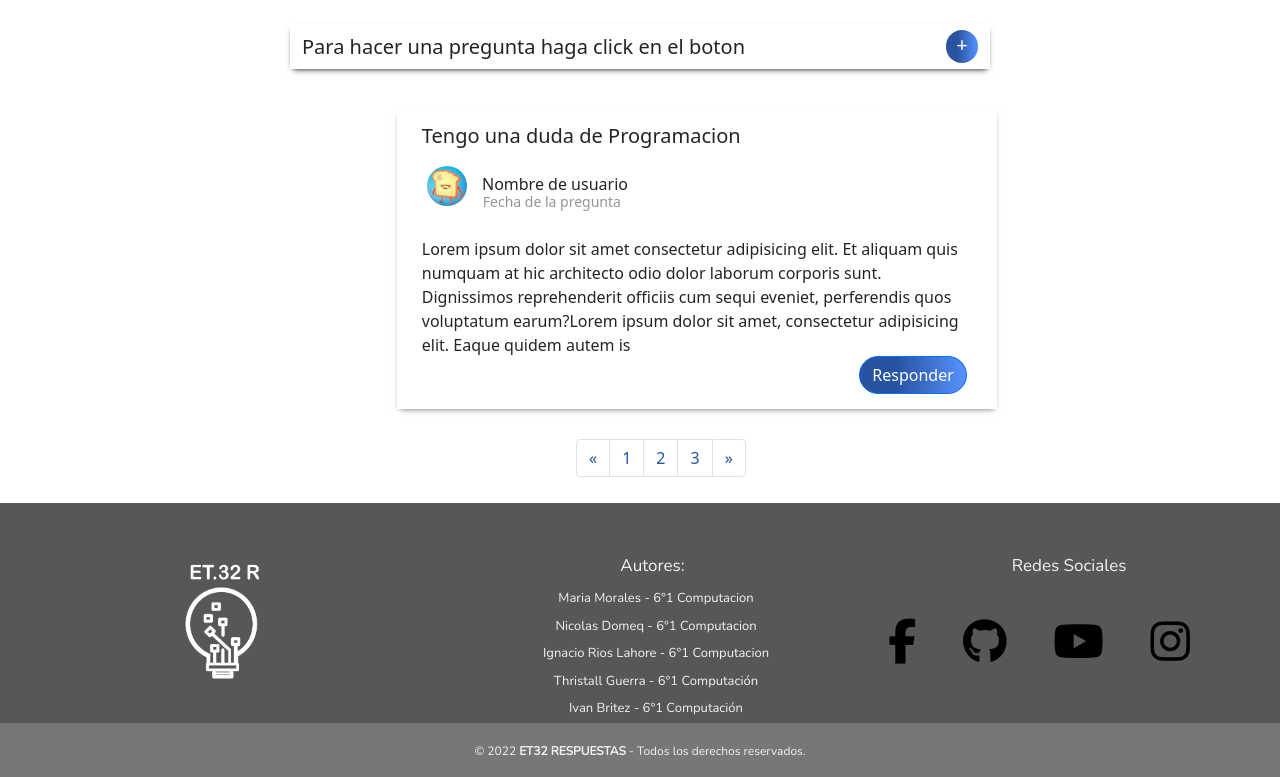
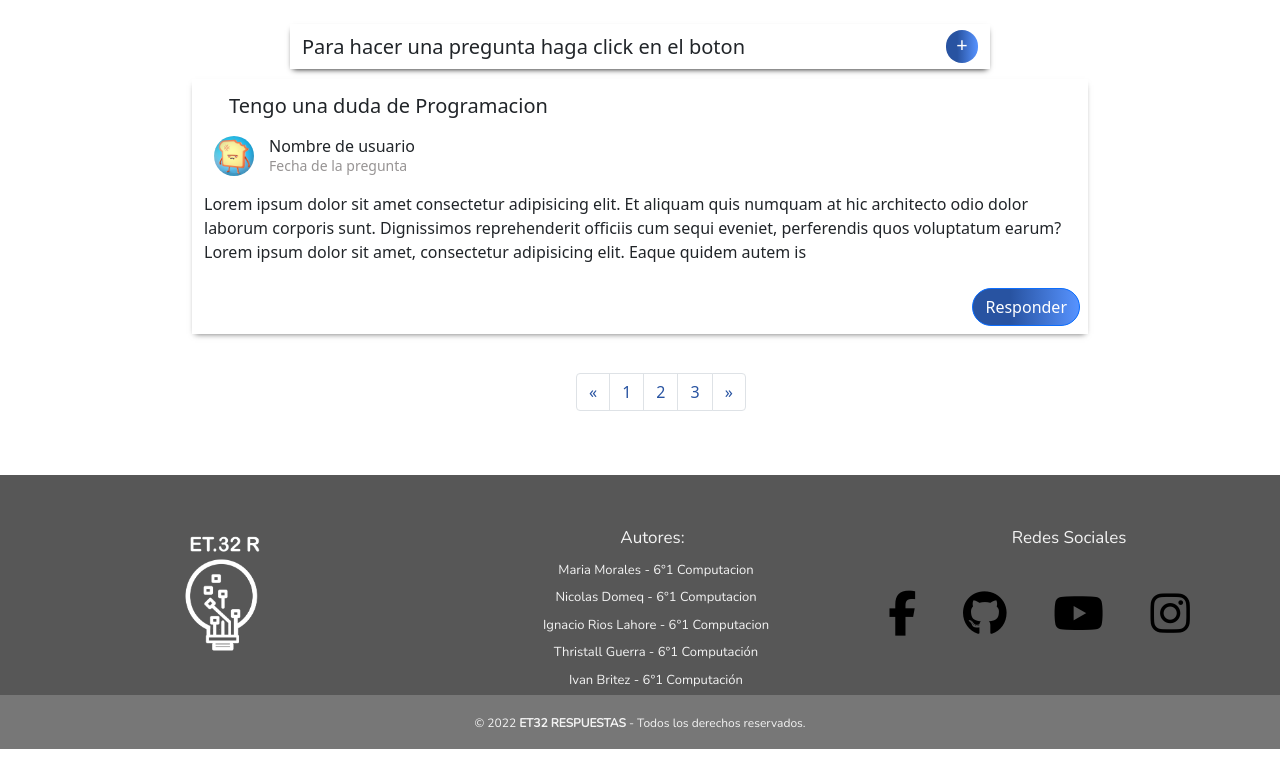
Before and after one commit to Maria3k/proyecto-pp, a PHP site: page /automotores.php in a window 1280 px wide. Shown: the part 66-843 px from the top of the page. After the commit the page ends 815 px from the top, so only its background shows below. Run offline with PHP 8.4, Linux system fonts and the light colour scheme; data that the repository does not hold is empty; some libraries are stand-ins or nearby versions.

Commit message:
Actualizacion de la vista de automotores
actualizacion de automotores (se agregaro el responsive hasta cierto punto)

```diff
--- a/assets/css/especialidades.css
+++ b/assets/css/especialidades.css
@@ -47,7 +47,7 @@ div.col.l6{
 
 .pagination{
     padding-left: 45%;
-    margin-bottom: -3%;
+    margin-top: 3%;
 }
 
 .page-link{
--- a/assets/css/tarjeta.css
+++ b/assets/css/tarjeta.css
@@ -8,49 +8,40 @@ h5{
 }
 
 .tarjeta{
-    position: relative;
-    margin: 30px;
-    width: 600px;
-    height: 300px;
     box-shadow: 0px 3px 6px -3px rgb(105, 105, 105);
-    margin-left: 31%;
+    margin: 0 15%;
 }
 
 #botonnn{
-    position: absolute;
-    bottom: 5%;
-    right: 5%;
     background-image: linear-gradient(to right, rgba(40, 83, 161, 1) 35%, rgba(87, 147, 255, 1) 100%);
+    border-radius: 30px;
+    width: auto;
 }
 
 .icon{
-    margin-left: 20px;
     border-radius: 50%;
     width: 60px;
     height: 60px;
 }
 
-.text{
-    display: inline-block;
-    margin-left: 1px;
+.user{
+    display: flex;
+}
+
+.nombre{
+    margin: 11px 0 0 5px;
 }
 
 .text2{
-    display: block;
-    margin-left: 86px;
-    margin-top: -25px ;
     color: rgb(151, 148, 148);
     font-size: 14px;
+    margin-top: -9px;
 }
 
 .text3{
     display: inline-block;
     margin-left: 10px;
     margin-bottom: 60px;
-}
-
-.content{
-    margin: 25px;
 }
 
 #offcanvasRightLabel{
--- a/automotores.php
+++ b/automotores.php
@@ -78,29 +78,50 @@ if ($_SESSION) {
   </div>
 
   <div class="tarjeta">
+    <div class="container">
+      <div class="row">
+        <div class="col">
           <h5>Tengo una duda de Programacion</h5>
+        </div>
+      </div>
+
+      <div class="row">
+        <div class="col">
+          <div class="user">
             <img src="assets/img/iconosUsu/logo1.png" alt="" class="icon">
-    <div class="text">
+            <div class="nombre">
               <h6>Nombre de usuario</h6>
+              <div class="text2"><p>Fecha de la pregunta</p></div>
             </div>
-    <div class="text2">
-      <p>Fecha de la pregunta</p>
           </div>
+        </div>
+      </div>
+
+      <div class="col">
+        <div class="row">
           <p class="content">Lorem ipsum dolor sit amet consectetur adipisicing elit. Et aliquam quis numquam at hic architecto odio dolor laborum corporis sunt. Dignissimos reprehenderit officiis cum sequi eveniet, perferendis quos voluptatum earum?Lorem ipsum dolor sit amet, consectetur adipisicing elit. Eaque quidem autem is</p>
-    <button class="btn btn-primary" type="button" data-bs-toggle="offcanvas" data-bs-target="#offcanvasRight" aria-controls="offcanvasRight" style="border-radius: 30px" id="botonnn">Responder</button>
+        </div>
+      </div>
 
+      <div class="col">
+        <div class="row justify-content-end">
+          <button class="btn btn-primary m-2" type="button" data-bs-toggle="offcanvas" data-bs-target="#offcanvasRight" aria-controls="offcanvasRight" id="botonnn">Responder</button>
+        </div>
+      </div>
+
+    </div>
     <div class="offcanvas offcanvas-end" tabindex="-1" id="offcanvasRight" aria-labelledby="offcanvasRightLabel">
       <div class="offcanvas-header">
         <h5 class="offcanvas-title" id="offcanvasRightLabel">Comentarios</h5>
       </div>
-      <div class="offcanvas-body">
+      <div class="offcanvas-body mx-2">
         <h5>Tengo una duda de programacion</h5>
+        <div class="user">
             <img src="assets/img/iconosUsu/logo1.png" alt="" class="icon">
-        <div class="text">
+            <div class="nombre">
               <h6>Nombre de usuario</h6>
+              <div class="text2"><p>Fecha de la pregunta</p></div>
             </div>
-        <div class="text2">
-          <p>Fecha de la pregunta</p>
           </div>
         <p class="content">Lorem ipsum dolor sit amet consectetur adipisicing elit. Et aliquam quis numquam at hic architecto odio dolor laborum corporis sunt. Dignissimos reprehenderit officiis cum sequi eveniet, perferendis quos voluptatum earum?Lorem ipsum dolor sit amet, consectetur adipisicing elit. Eaque quidem autem is</p>
         <div class="newRta">
@@ -109,12 +130,12 @@ if ($_SESSION) {
             <button id="enviarr1">Enviar</button>
         </div>
         <div class="rta1">
+          <div class="user">
             <img src="assets/img/iconosUsu/logo1.png" alt="" class="icon">
-          <div class="text">
+            <div class="nombre">
               <h6>Nombre de usuario</h6>
+              <div class="text2"><p>Fecha de la pregunta</p></div>
             </div>
-          <div class="text2">
-            <p>Fecha de la pregunta</p>
           </div>
           <p id="rtaDerta">No se jajaj chupala</p>
           <a class="rta3" data-bs-toggle="collapse" href="#collapseExample" role="button" aria-expanded="false" aria-controls="collapseExample">
```
Lines whose indentation alone changed are shown as unchanged.
